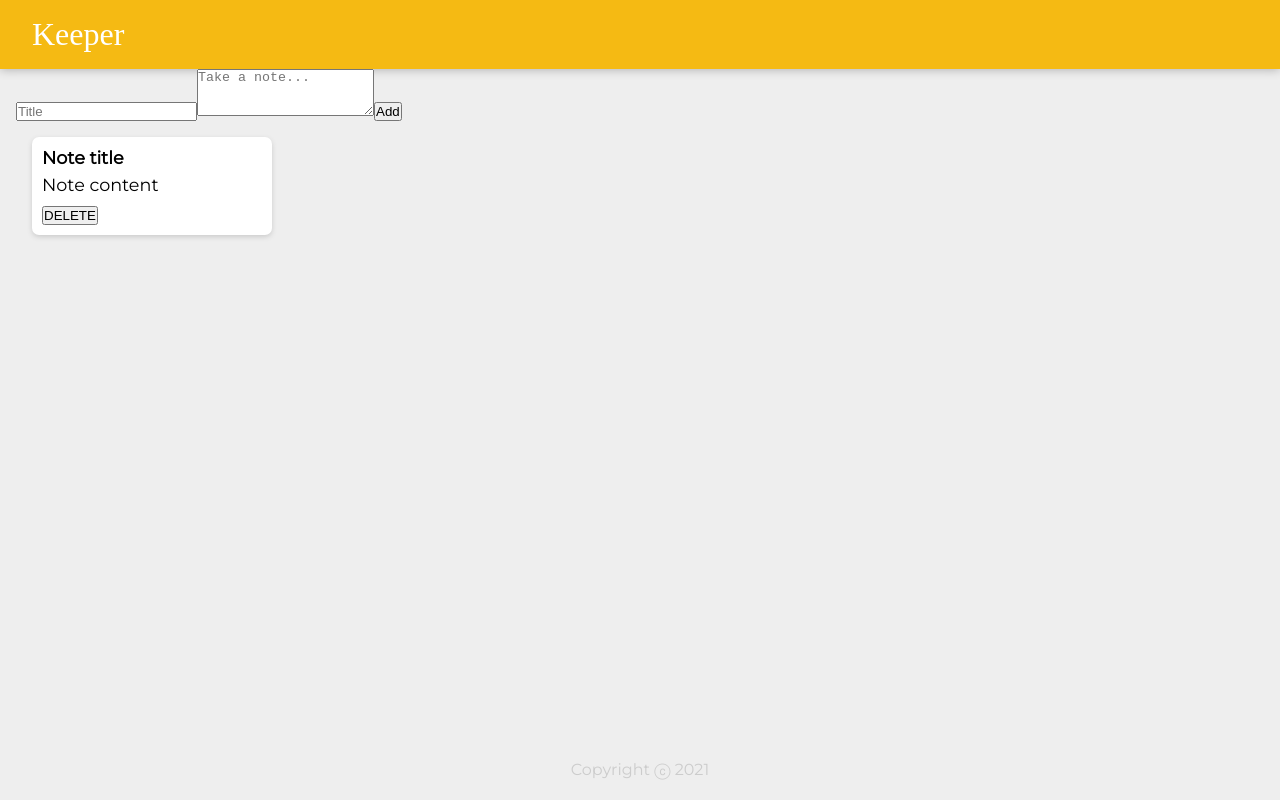
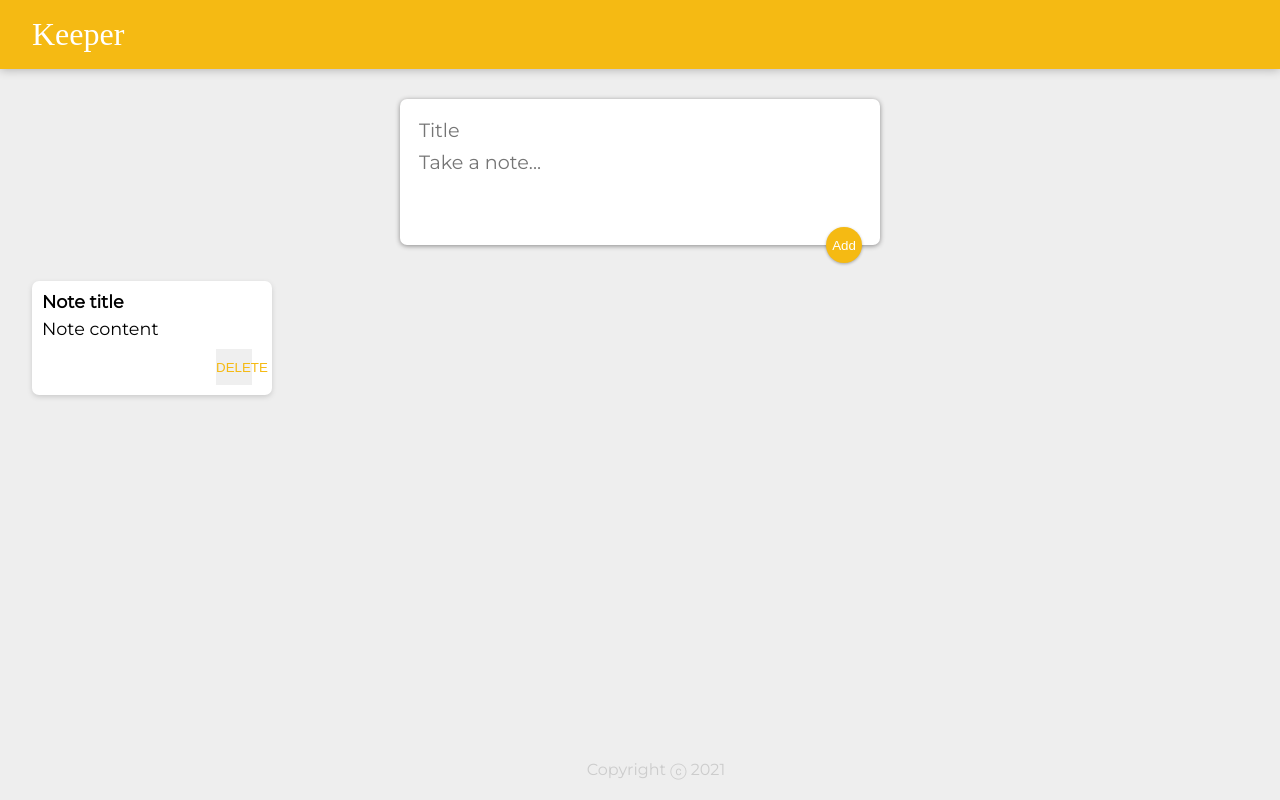
Before and after one commit to bybybybybyby/keeper-app, a React (Create React App) app: page / in a window 1280 px wide. Built offline with nearby package versions, Linux system fonts and the light colour scheme; a web font is replaced by a local one.

Commit message:
Update css styling for new note form and button

```diff
--- a/public/styles.css
+++ b/public/styles.css
@@ -27,7 +27,6 @@
 footer {
   position: absolute;
   text-align: center;
-  margin: auto -16px;
   bottom: 0;
   width: 100%;
   height: 2.5rem;
@@ -55,3 +54,49 @@
   white-space: pre-wrap;
   word-wrap: break-word;
 }
+
+.note button {
+  position: relative;
+  float: right;
+  margin-right: 10px;
+  color: #f5ba13;
+  border: none;
+  width: 36px;
+  height: 36px;
+  cursor: pointer;
+  outline: none;
+}
+
+form {
+  position: relative;
+  width: 480px;
+  margin: 30px auto 20px auto;
+  background: #fff;
+  padding: 15px;
+  border-radius: 7px;
+  box-shadow: 0 1px 5px rgb(138, 137, 137);
+}
+form input,
+form textarea {
+  width: 100%;
+  border: none;
+  padding: 4px;
+  outline: none;
+  font-size: 1.2em;
+  font-family: inherit;
+  resize: none;
+}
+form button {
+  position: absolute;
+  right: 18px;
+  bottom: -18px;
+  background: #f5ba13;
+  color: #fff;
+  border: none;
+  border-radius: 50%;
+  width: 36px;
+  height: 36px;
+  box-shadow: 0 1px 3px rgba(0, 0, 0, 0.3);
+  cursor: pointer;
+  outline: none;
+}
```
